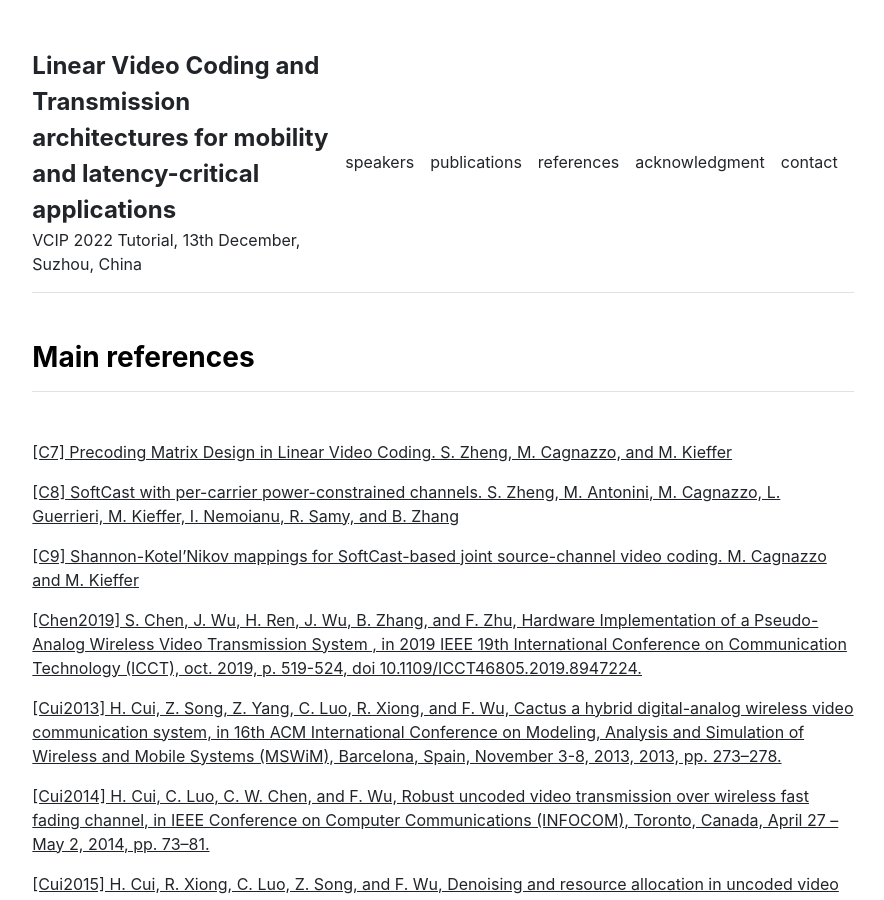
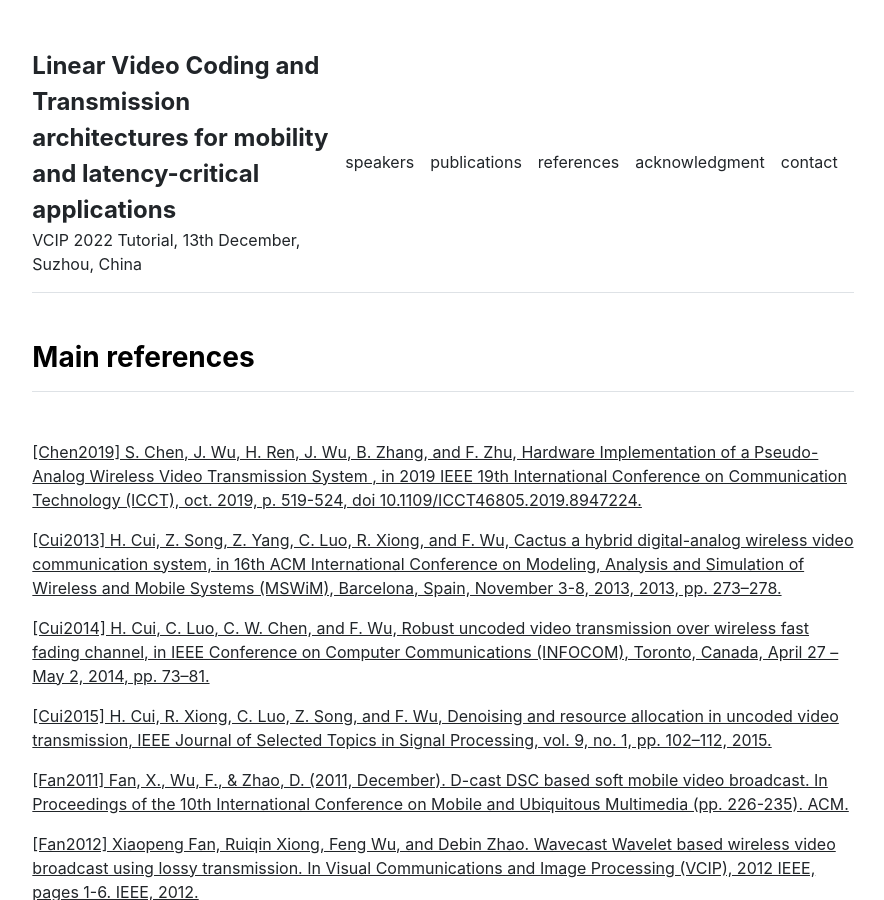
Before and after one commit to XiaYi59/LVCT, a Jekyll site: the page built from references.md, in a window 1280 px wide and 900 px high. Shown: the whole window, without its empty margins (197-1081 px from the left). Built offline with Jekyll 4.4.1, drawn with Linux system fonts in a browser that asks for light colours.

Commit message:
Update references.yml

```diff
--- a/_data/references.yml
+++ b/_data/references.yml
@@ -1,7 +1,4 @@
 index:
-- {name: '[C7] Precoding Matrix Design in Linear Video Coding. S. Zheng, M. Cagnazzo, and M. Kieffer', url: ''}
-- {name: '[C8] SoftCast with per-carrier power-constrained channels. S. Zheng, M. Antonini, M. Cagnazzo, L. Guerrieri, M. Kieffer, I. Nemoianu, R. Samy, and B. Zhang', url: ''}
-- {name: '[C9] Shannon-Kotel’Nikov mappings for SoftCast-based joint source-channel video coding. M. Cagnazzo and M. Kieffer', url: ''}
 
 - {name: '[Chen2019] S. Chen, J. Wu, H. Ren, J. Wu, B. Zhang, and F. Zhu,  Hardware Implementation of a Pseudo-Analog Wireless Video Transmission System , in 2019 IEEE 19th International Conference on Communication Technology (ICCT), oct. 2019, p. 519-524, doi 10.1109/ICCT46805.2019.8947224.', url: ''}
 - {name: '[Cui2013] H. Cui, Z. Song, Z. Yang, C. Luo, R. Xiong, and F. Wu, Cactus a hybrid digital-analog wireless video communication system, in 16th ACM International Conference on Modeling, Analysis and Simulation of Wireless and Mobile Systems (MSWiM), Barcelona, Spain, November 3-8, 2013, 2013, pp. 273–278.', url: ''}
```
